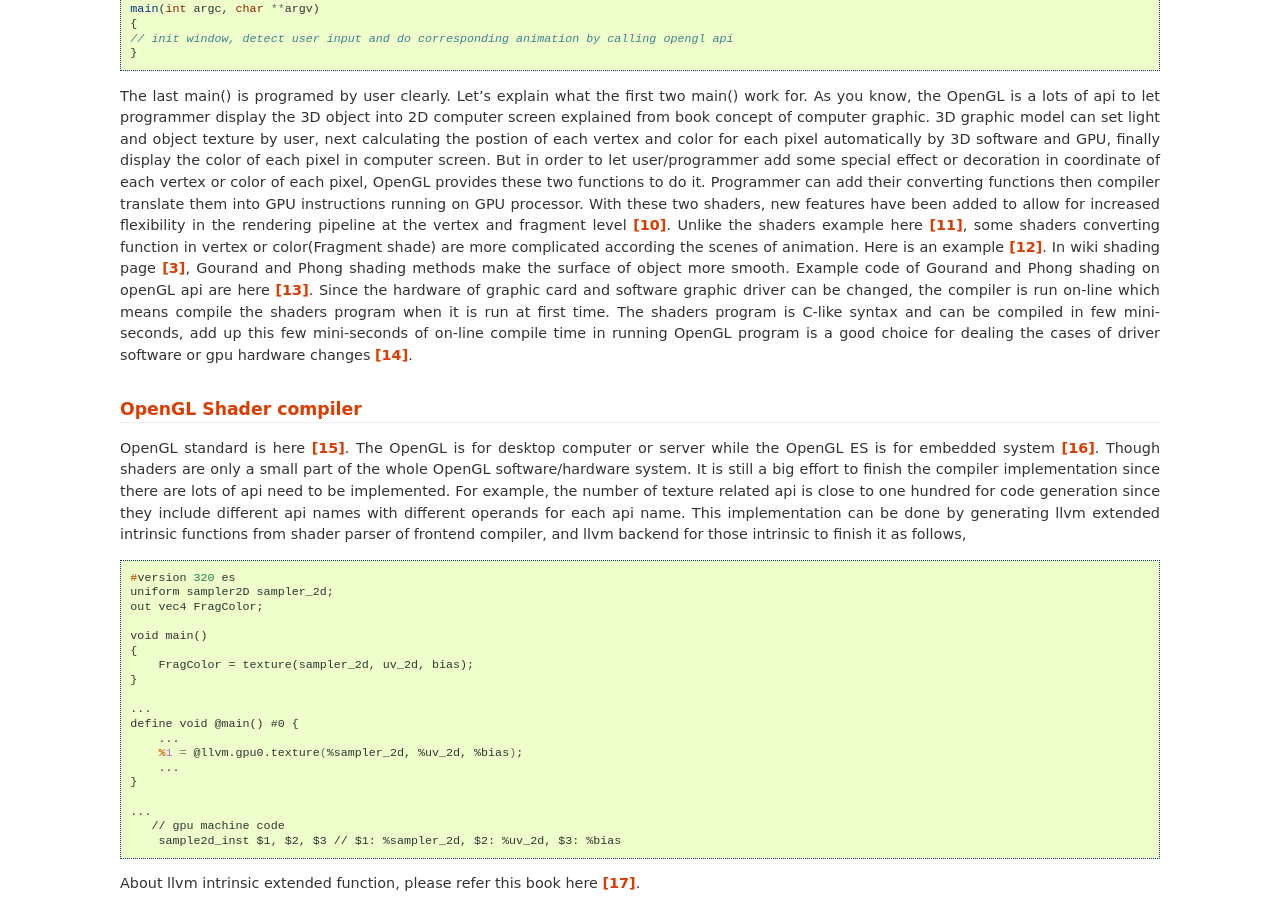
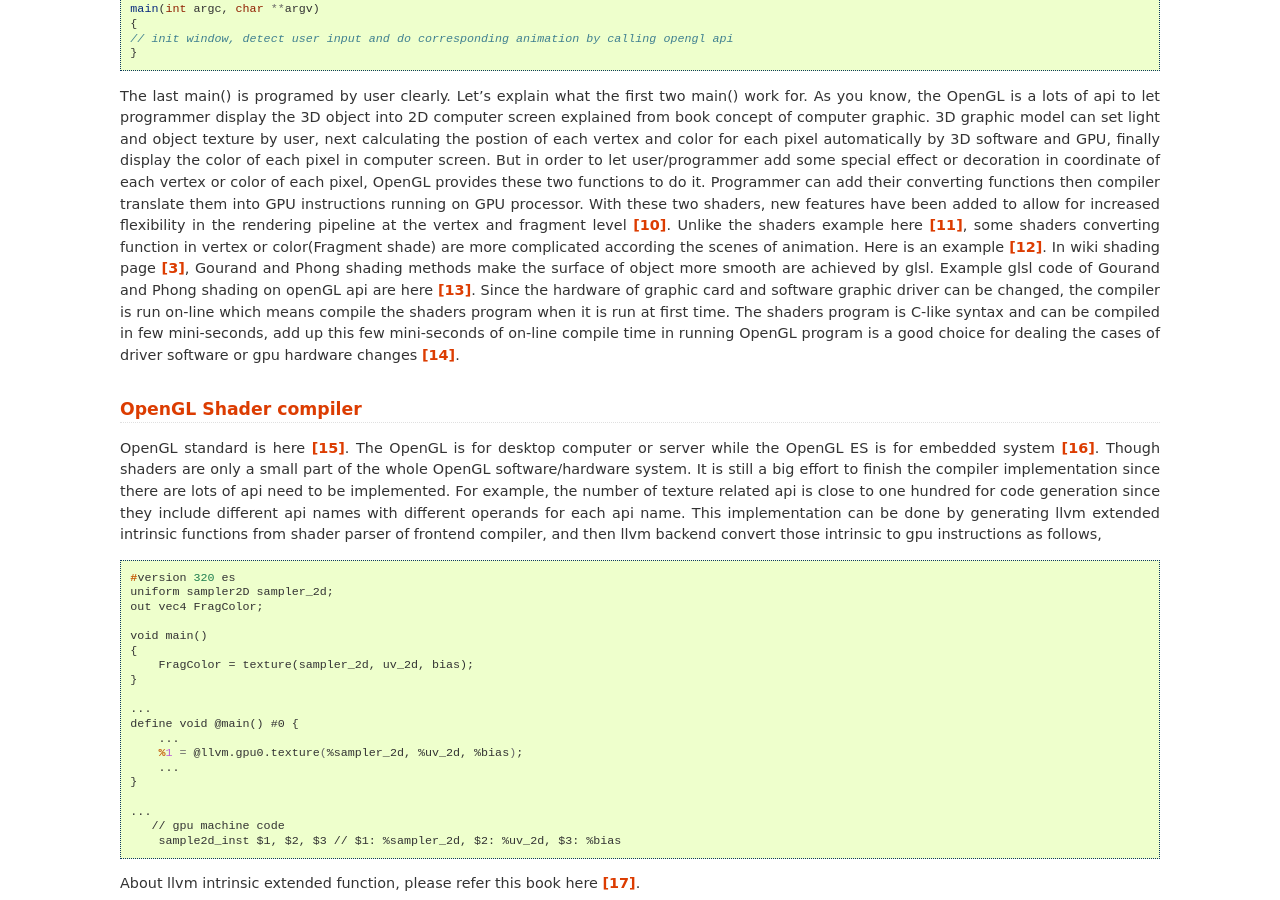
Before and after one commit to Jonathan2251/lbd, a Sphinx documentation site: the page built from source/gpu.rst, in a window 1280 px wide and 900 px high, scrolled down 2656 px. Built offline with Sphinx 7.4.7, drawn with Linux system fonts in a browser that asks for light colours; pages that are not in the unit, such as notebooks, are missing from menus; some of the changed text lies outside the part shown.

Commit message:
correct typing

```diff
--- a/source/gpu.rst
+++ b/source/gpu.rst
@@ -120,8 +120,8 @@ Unlike the shaders example here [#shadersex]_, some shaders converting function
 in vertex or color(Fragment shade) are more complicated according the scenes of
 animation. Here is an example [#glsleffect]_.
 In wiki shading page [#shading]_, Gourand and Phong shading methods make the
-surface of object more smooth. Example code of Gourand and Phong shading on
-openGL api are here [#smoothshadingex]_.
+surface of object more smooth are achieved by glsl. Example glsl code of Gourand
+and Phong shading on openGL api are here [#smoothshadingex]_.
 Since the hardware of graphic card and software graphic driver can be changed,
 the compiler is run on-line which means compile the shaders program when it is
 run at first time.
@@ -142,8 +142,8 @@ For example, the number of texture related api is close to one hundred for code
 generation since they include different api names with different operands for
 each api name.
 This implementation can be done by generating llvm extended intrinsic functions
-from shader parser of frontend compiler, and llvm backend for those intrinsic
-to finish it as follows,
+from shader parser of frontend compiler, and then llvm backend convert those intrinsic
+to gpu instructions as follows,
 
 .. code-block:: console
 
```
Also changed, not shown: other parts of source/gpu.rst (+4 -6 lines).
